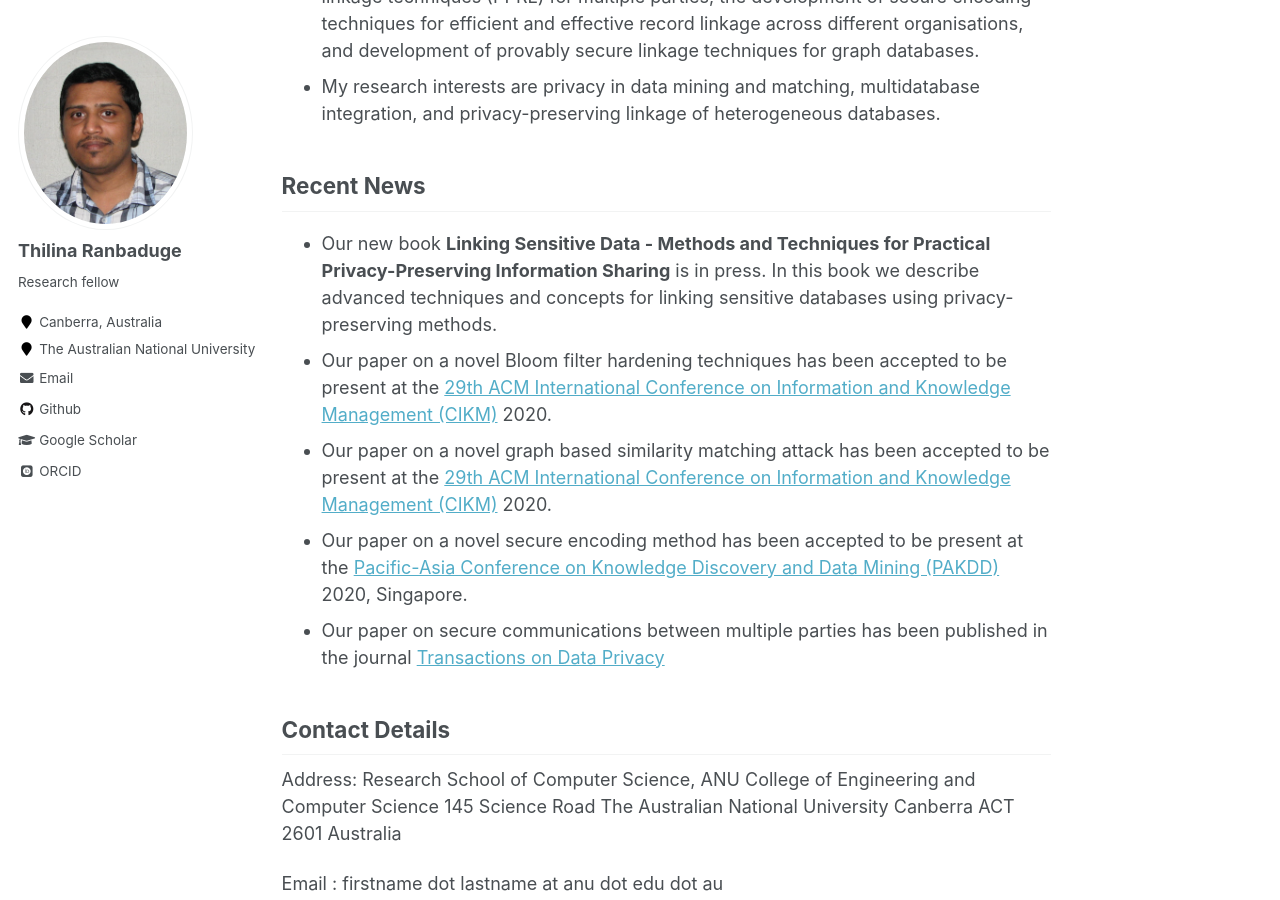
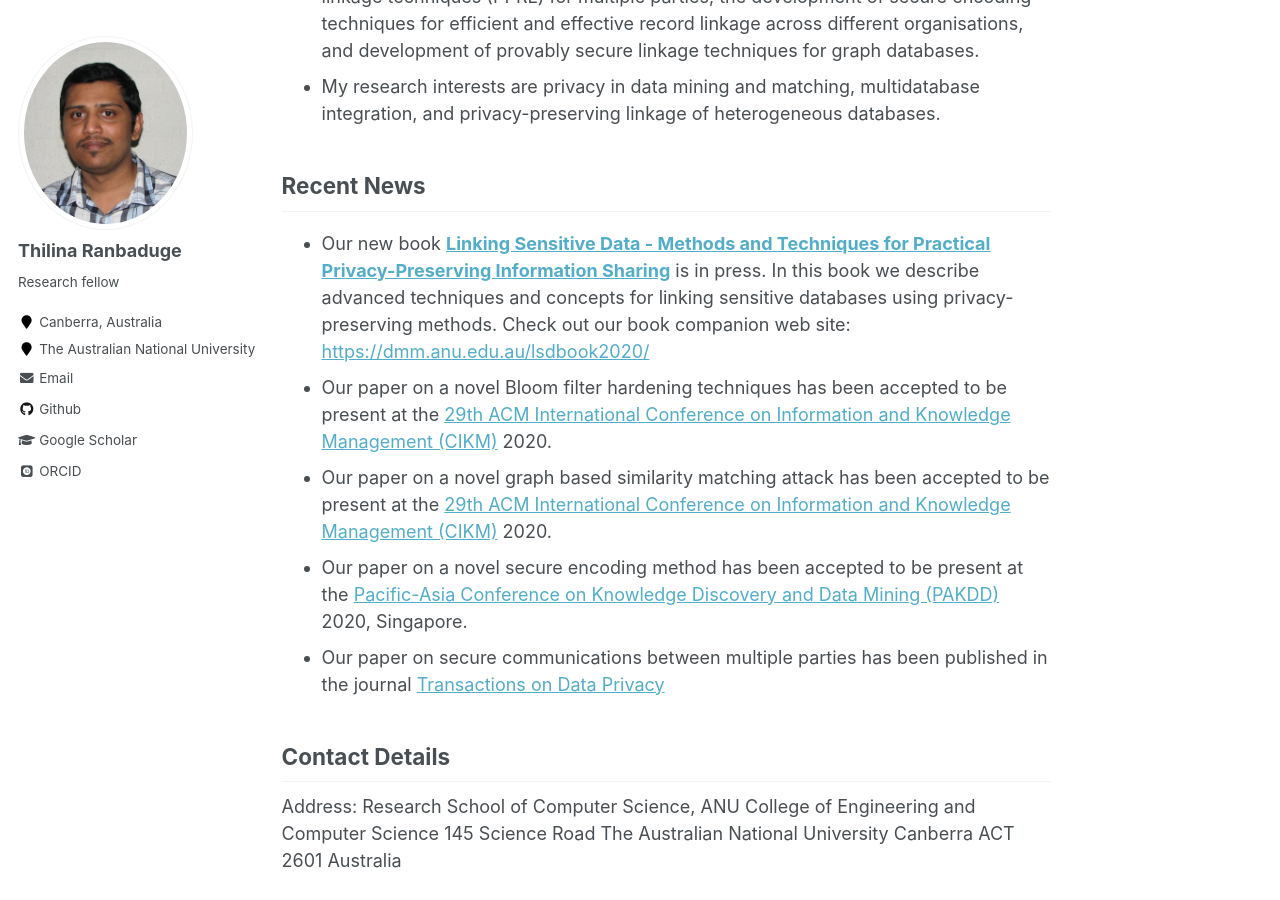
Before and after one commit to thilina-ranbaduge/thilina-ranbaduge.github.io, a Jekyll site: the page built from _pages/about.md, in a window 1280 px wide and 900 px high, scrolled down 341 px. Built offline with Jekyll 4.4.1, drawn with Linux system fonts in a browser that asks for light colours; some web fonts are replaced.

Commit message:
Update about.md

```diff
--- a/_pages/about.md
+++ b/_pages/about.md
@@ -19,7 +19,8 @@ databases.</li>
 <h2> Recent News</h2>
 
 <ul>
-    <li>Our new book <b>Linking Sensitive Data - Methods and Techniques for Practical Privacy-Preserving Information Sharing</b> is in press. In this book we describe advanced techniques and concepts for linking sensitive databases using privacy-preserving methods. </li>
+    <li>Our new book <b><a href="https://www.springer.com/gp/book/9783030597054">Linking Sensitive Data - Methods and Techniques for Practical Privacy-Preserving Information Sharing</a></b> is in press. In this book we describe advanced techniques and concepts for linking sensitive databases using privacy-preserving methods.
+  Check out our book companion web site: <a href="https://dmm.anu.edu.au/lsdbook2020/">https://dmm.anu.edu.au/lsdbook2020/</a></li>
     <li>Our paper on a novel Bloom filter hardening techniques has been accepted to be present at the <a href="https://www.cikm2020.org/"> 29th ACM International Conference on Information and Knowledge Management (CIKM)</a> 2020. </li>
     <li>Our paper on a novel graph based similarity matching attack has been accepted to be present at the <a href="https://www.cikm2020.org/"> 29th ACM International Conference on Information and Knowledge Management (CIKM)</a> 2020. </li>
   <li>Our paper on a novel secure encoding method has been accepted to be present at the <a href="https://www.pakdd2020.org/"> Pacific-Asia Conference on Knowledge Discovery and Data Mining (PAKDD)</a> 2020, Singapore. </li>
```
